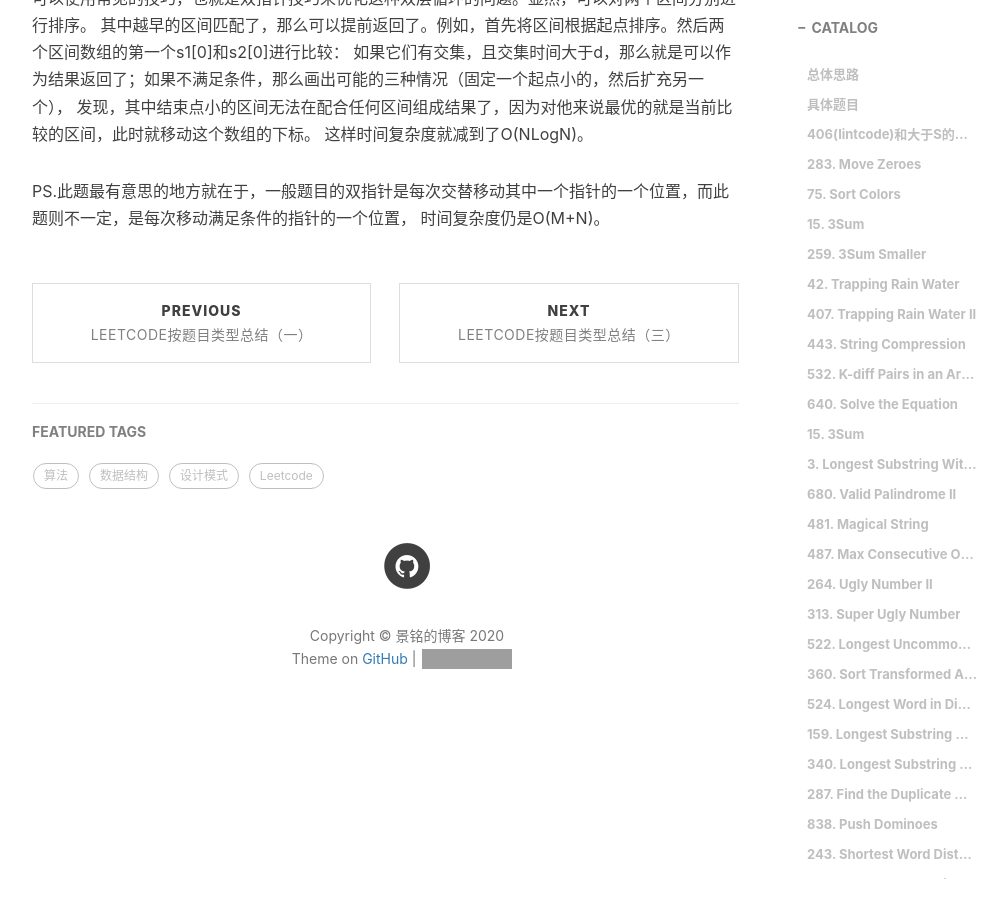
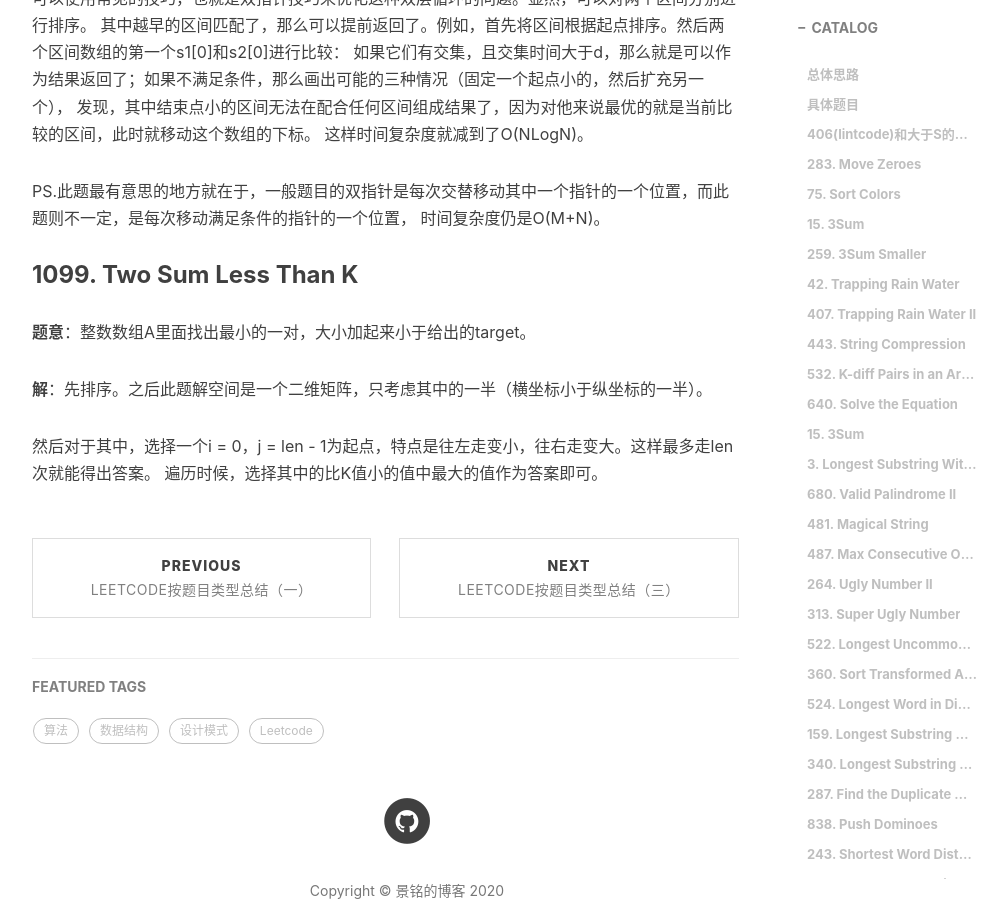
Before and after one commit to jingminglake/jingminglake.github.io, a Jekyll site: the page built from _posts/Leetcode/2017-09-25-Leetcode总结（二）.md, in a window 1280 px wide and 900 px high, scrolled down 12055 px. Shown: the whole window, without its empty margins (233-1240 px from the left). Built offline with Jekyll 4.4.1, drawn with Linux system fonts in a browser that asks for light colours; nearby versions of some CDN libraries; comment, search, counter and statistics services are not loaded; grey boxes are pictures that could not be loaded.

Commit message:
update leetcode

```diff
--- a/_posts/Leetcode/2017-09-25-Leetcode总结（二）.md
+++ b/_posts/Leetcode/2017-09-25-Leetcode总结（二）.md
@@ -276,3 +276,11 @@ dp解法的理解：对于最新的丑数序列，保持三个指针，一开始
 
 PS.此题最有意思的地方就在于，一般题目的双指针是每次交替移动其中一个指针的一个位置，而此题则不一定，是每次移动满足条件的指针的一个位置，
 时间复杂度仍是O(M+N)。
+
+### 1099. Two Sum Less Than K
+**题意**：整数数组A里面找出最小的一对，大小加起来小于给出的target。
+
+**解**：先排序。之后此题解空间是一个二维矩阵，只考虑其中的一半（横坐标小于纵坐标的一半）。
+
+然后对于其中，选择一个i = 0，j = len - 1为起点，特点是往左走变小，往右走变大。这样最多走len次就能得出答案。
+遍历时候，选择其中的比K值小的值中最大的值作为答案即可。
```
Also changed, not shown: _posts/Leetcode/2017-09-24-Leetcode总结（一）.md (+7 -0 lines), _posts/Leetcode/2017-10-22-Leetcode总结（六）.md (+4 -4 lines), _posts/Leetcode/2017-11-15-Leetcode总结（九）.md (+1 -0 lines), _posts/Leetcode/2018-01-05-Leetcode总结（十五）.md (+1 -1 lines), _posts/Leetcode/2019-12-18-Leetcode总结（二十）.md (+3 -0 lines).
